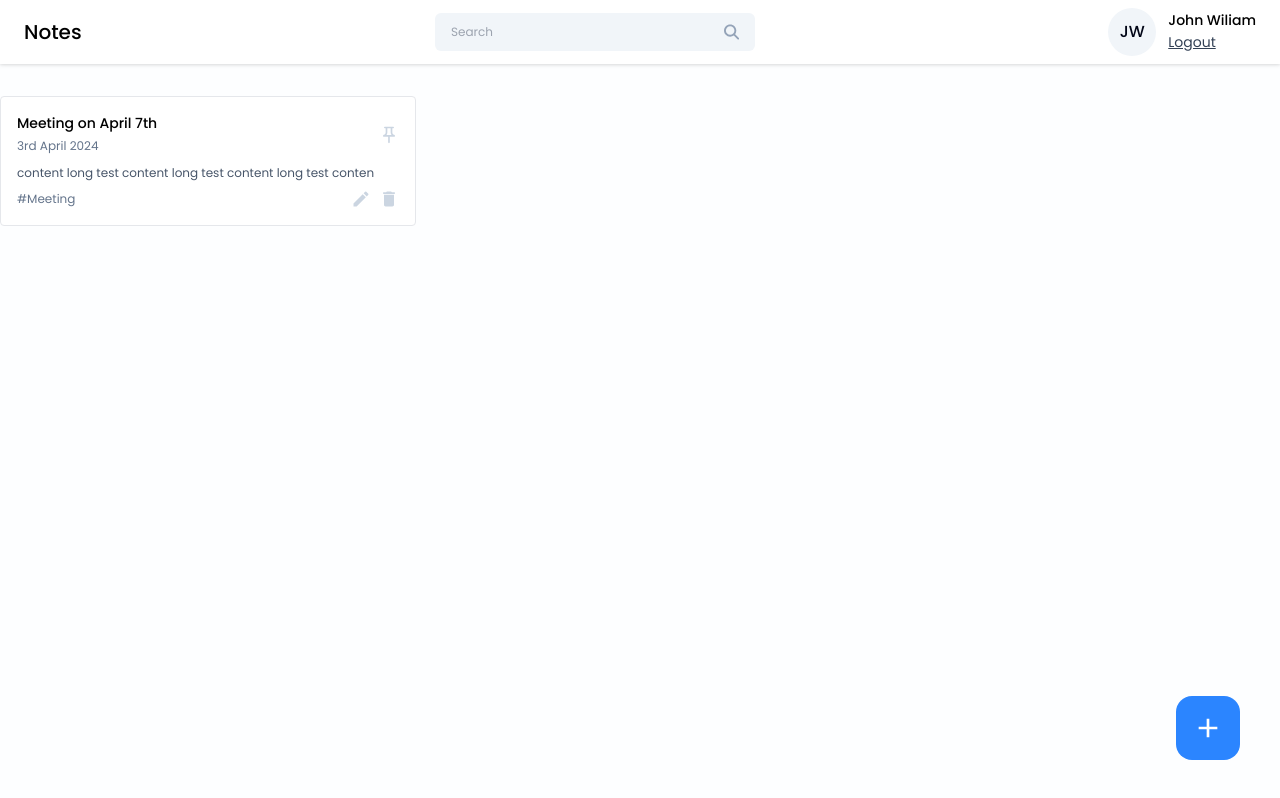
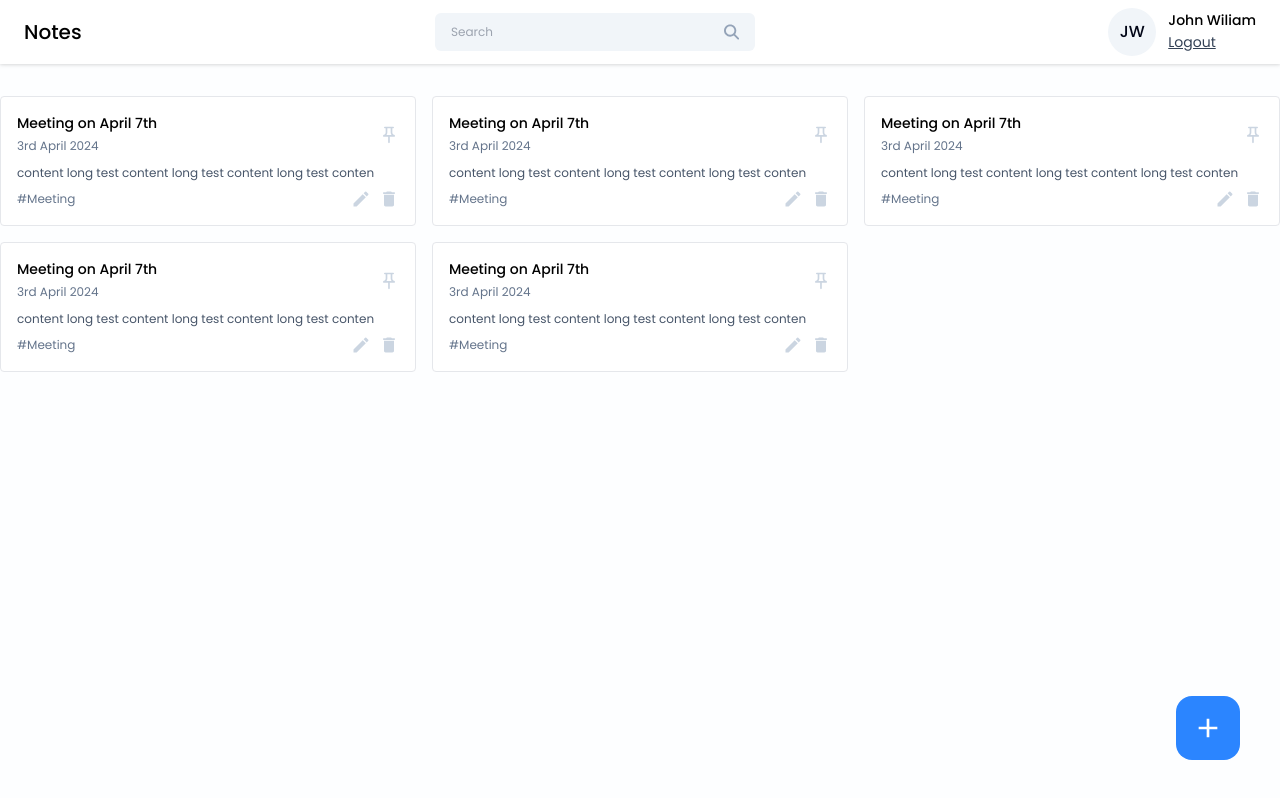
Before and after one commit to alisina97/NotesApp-MERN, a React (Vite) app in the folder frontend/notes-app/: page /dashboard in a window 1280 px wide. Built offline with nearby package versions, Linux system fonts and the light colour scheme.

Commit message:
backend initial commit

```diff
--- a/frontend/notes-app/src/pages/Home/Home.jsx
+++ b/frontend/notes-app/src/pages/Home/Home.jsx
@@ -18,6 +18,46 @@ function Home() {
     <div className='container mx-auto'>
       <div className='grid grid-cols-3 gap-4 mt-8'>
         <NoteCard
+        title={"Meeting on April 7th"}
+        date={"3rd April 2024"}
+        content={"content long test content long test content long test content long test content long test content long test"}
+        tags="#Meeting"
+        isPinned={false}
+        onEdit={() => {}}
+        onDelete={() => {}}
+        onPinNote={() => {}}
+        />
+                <NoteCard
+        title={"Meeting on April 7th"}
+        date={"3rd April 2024"}
+        content={"content long test content long test content long test content long test content long test content long test"}
+        tags="#Meeting"
+        isPinned={false}
+        onEdit={() => {}}
+        onDelete={() => {}}
+        onPinNote={() => {}}
+        />
+                <NoteCard
+        title={"Meeting on April 7th"}
+        date={"3rd April 2024"}
+        content={"content long test content long test content long test content long test content long test content long test"}
+        tags="#Meeting"
+        isPinned={false}
+        onEdit={() => {}}
+        onDelete={() => {}}
+        onPinNote={() => {}}
+        />
+                <NoteCard
+        title={"Meeting on April 7th"}
+        date={"3rd April 2024"}
+        content={"content long test content long test content long test content long test content long test content long test"}
+        tags="#Meeting"
+        isPinned={false}
+        onEdit={() => {}}
+        onDelete={() => {}}
+        onPinNote={() => {}}
+        />
+                <NoteCard
         title={"Meeting on April 7th"}
         date={"3rd April 2024"}
         content={"content long test content long test content long test content long test content long test content long test"}
```
